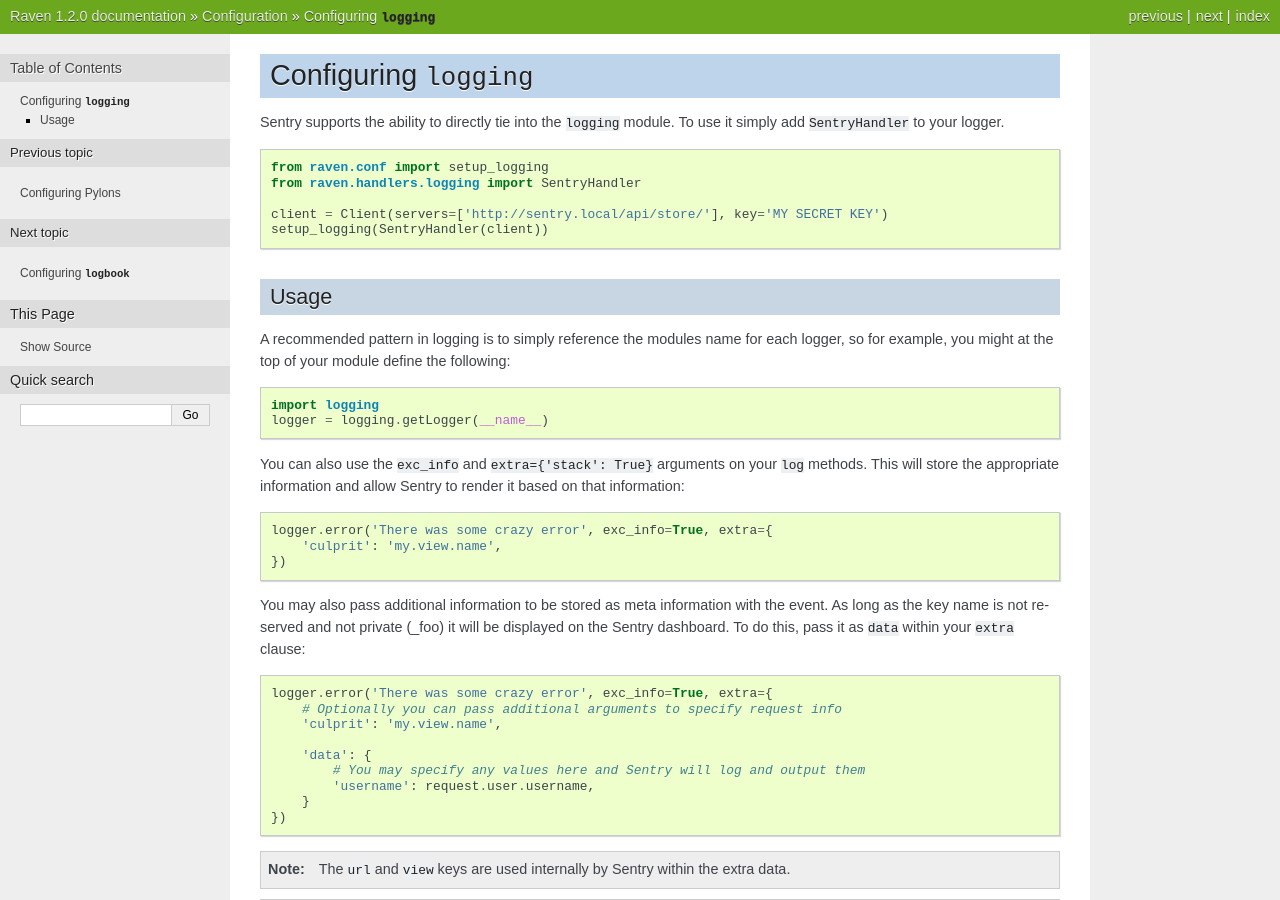
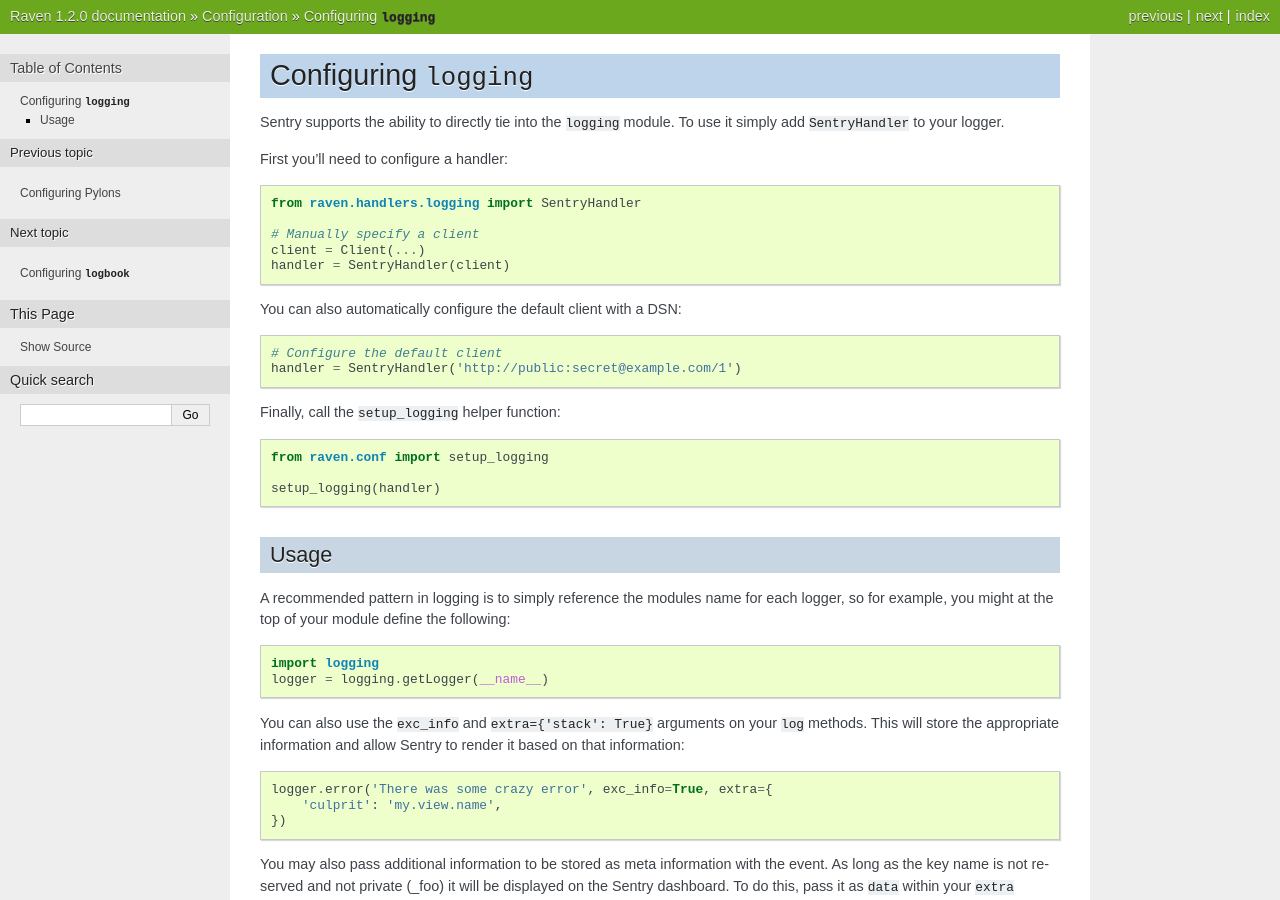
Before and after one commit to JohnFredok/apm-agent-python, a Sphinx documentation site: the page built from docs/config/logging.rst, in a window 1280 px wide and 900 px high. Built offline with Sphinx 7.4.7, drawn with Linux system fonts in a browser that asks for light colours; pages that are not in the unit, such as notebooks, are missing from menus.

Commit message:
Improve logging and client docs to show DSN usage

```diff
--- a/docs/config/index.rst
+++ b/docs/config/index.rst
@@ -35,7 +35,7 @@
     client = Client()
 
     # Manually specify a DSN
-    client = Client(dsn='http://public:secret@example.com/1')
+    client = Client('http://public:secret@example.com/1')
 
     # Configure a client manually
     client = Client(
--- a/docs/config/logging.rst
+++ b/docs/config/logging.rst
@@ -3,13 +3,24 @@
 
 Sentry supports the ability to directly tie into the ``logging`` module. To use it simply add ``SentryHandler`` to your logger.
 
-::
+First you'll need to configure a handler::
+
+    from raven.handlers.logging import SentryHandler
+
+    # Manually specify a client
+    client = Client(...)
+    handler = SentryHandler(client)
+
+You can also automatically configure the default client with a DSN::
+
+    # Configure the default client
+    handler = SentryHandler('http://public:secret@example.com/1')
+
+Finally, call the ``setup_logging`` helper function::
 
     from raven.conf import setup_logging
-    from raven.handlers.logging import SentryHandler
 
-    client = Client(servers=['http://sentry.local/api/store/'], key='MY SECRET KEY')
-    setup_logging(SentryHandler(client))
+    setup_logging(handler)
 
 Usage
 ~~~~~
```
Also changed, not shown: docs/config/logbook.rst (+15 -2 lines).
